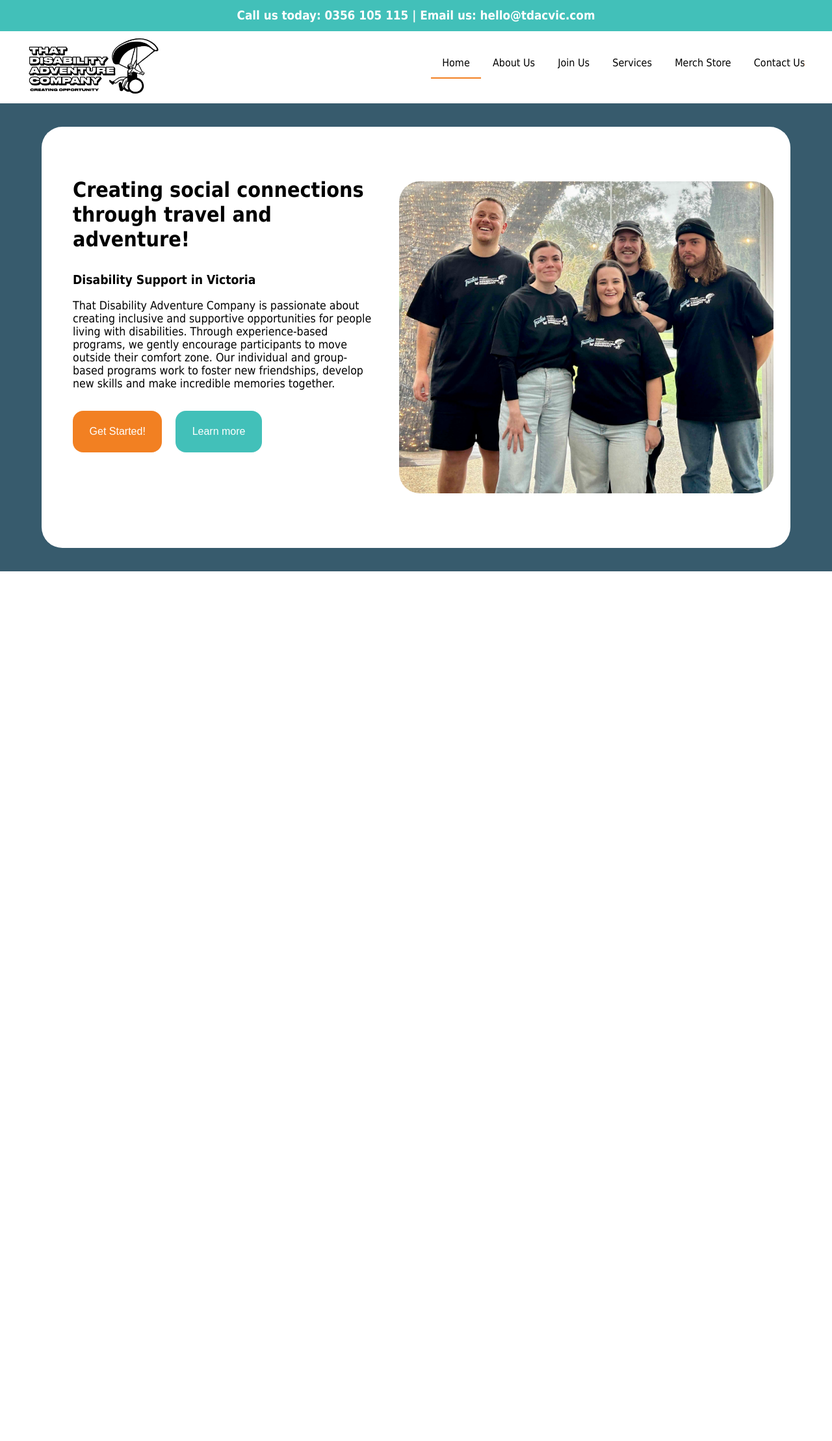
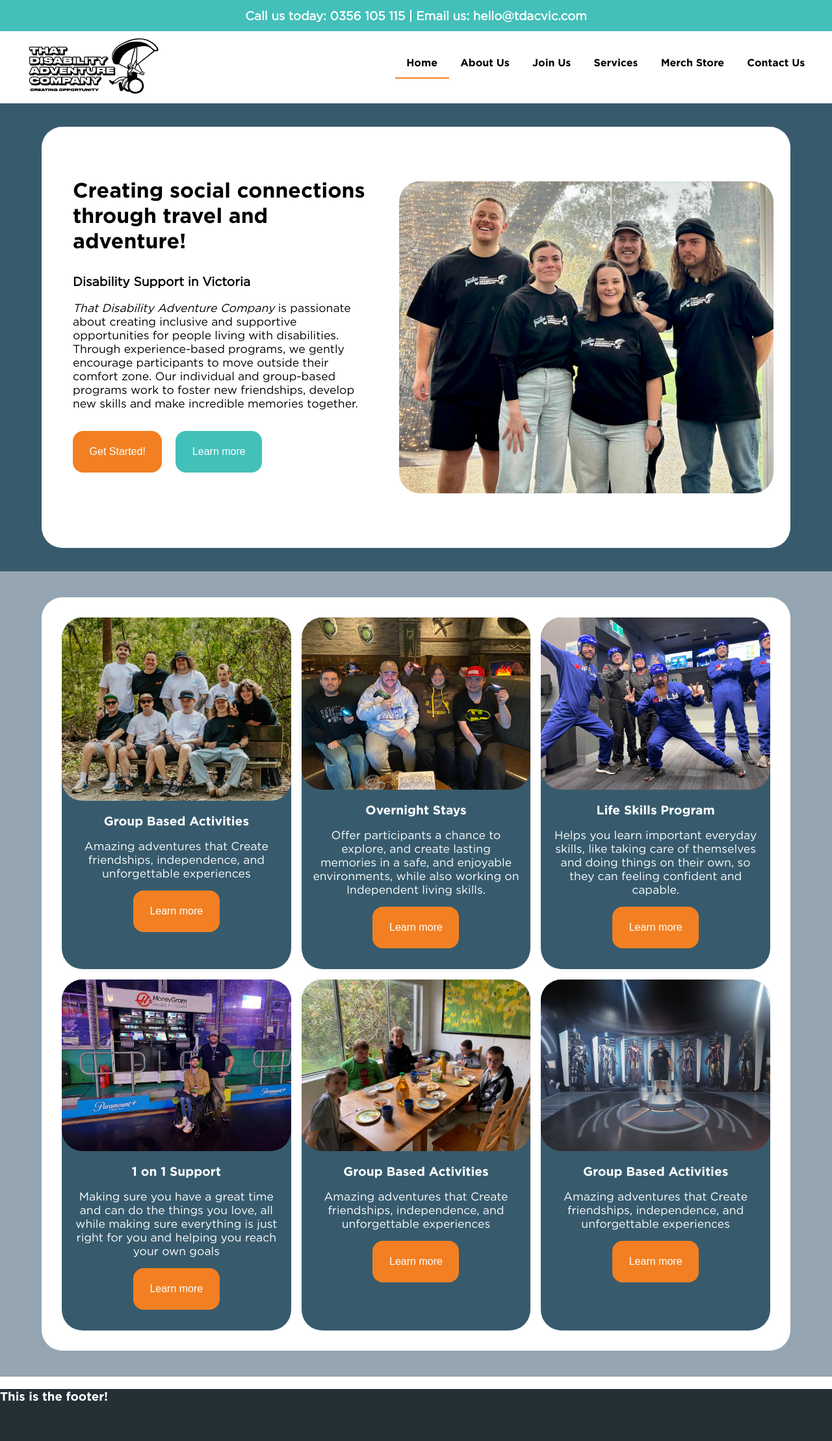
Before and after one commit to parrotTheDude/thatDisabilityAdventureCompany, a PHP site: page / in a window 1280 px wide. Shown: the whole page at 65% size. Before the commit the page ends 879 px from the top, so only its background shows below. Run offline with PHP 8.4, Linux system fonts and the light colour scheme.

Commit message:
Second panel functionality

```diff
--- a/index.html
+++ b/index.html
@@ -77,7 +77,7 @@
 	      </menu>
     	</section>
 
-			<!-- Looks great until 1475px -->
+			<!-- Primary Panel -->
     	<section class="topContentContainer">
     		<section class="mobileTopImgContainer">
     				<img class="mobileTopImg" src="img/crew.jpeg">
@@ -87,7 +87,7 @@
     			<section class="topWritten">
     				<h1 class="gothamBold">Creating social connections through travel and adventure!</h1>
     				<h2 class="gothamBook">Disability Support in Victoria</h2>
-    				<p>That Disability Adventure Company is passionate about creating inclusive and supportive opportunities for people living with disabilities. Through experience-based programs, we gently encourage participants to move outside their comfort zone. Our individual and group-based programs work to foster new friendships, develop new skills and make incredible memories together.</p>
+    				<p><i>That Disability Adventure Company</i> is passionate about creating inclusive and supportive opportunities for people living with disabilities. Through experience-based programs, we gently encourage participants to move outside their comfort zone. Our individual and group-based programs work to foster new friendships, develop new skills and make incredible memories together.</p>
     				<section class="btnsContainer">
     					<button class="topBtns accentOrgBg" role="button">Get Started!</button>
     					<button class="topBtns accentBlueBg" role="button">Learn more</button>
@@ -100,10 +100,71 @@
     		</article>
     	</section>
 
+    	<!-- What we offer panel -->
+    	<section class="panelContainer lightBg">
+    		<section class="topContent whiteBg margin">
+    			<section class="floatContainer">
+    				<section class="floater">
+    					<section><img class="floatImg" src="img/groupPic.jpg"></section>
+    					<section class="floatText">
+    						<h2>Group Based Activities</h2>
+    						<p>Amazing adventures that Create friendships, independence, and unforgettable experiences</p>
+    					<button class="topBtns accentOrgBg marginEdit" role="button">Learn more</button>
+    					</section>
+    				</section>
+
+    				<section class="floater">
+    					<section><img class="floatImg" src="img/overnight.jpeg"></section>
+    					<section class="floatText">
+    						<h2>Overnight Stays</h2>
+    						<p>Offer participants a chance to explore, and create lasting memories in a safe, and enjoyable environments, while also working on Independent living skills.</p>
+    					<button class="topBtns accentOrgBg marginEdit" role="button">Learn more</button>
+    					</section>
+    				</section>
+
+    				<section class="floater">
+    					<section><img class="floatImg" src="img/life.jpg"></section>
+    					<section class="floatText">
+    						<h2>Life Skills Program</h2>
+    						<p>Helps you learn important everyday skills, like taking care of themselves and doing things on their own, so they can feeling confident and capable. </p>
+    					<button class="topBtns accentOrgBg marginEdit" role="button">Learn more</button>
+    					</section>
+
+    				</section>
+    				<section class="floater">
+    					<section><img class="floatImg" src="img/oneOnOne.jpg"></section>
+    					<section class="floatText">
+    						<h2>1 on 1 Support</h2>
+    						<p>Making sure you have a great time and can do the things you love, all while making sure everything is just right for you and helping you reach your own goals </p>
+    					<button class="topBtns accentOrgBg marginEdit" role="button">Learn more</button>
+    					</section>
+    				</section>
+
+    				<section class="floater">
+    					<section><img class="floatImg" src="img/dinner.jpg"></section>
+    					<section class="floatText">
+    						<h2>Group Based Activities</h2>
+    						<p>Amazing adventures that Create friendships, independence, and unforgettable experiences</p>
+    					<button class="topBtns accentOrgBg marginEdit" role="button">Learn more</button>
+    					</section>
+    				</section>
+
+    				<section class="floater">
+    					<section><img class="floatImg" src="img/stock.jpg"></section>
+    					<section class="floatText">
+    						<h2>Group Based Activities</h2>
+    						<p>Amazing adventures that Create friendships, independence, and unforgettable experiences</p>
+    					<button class="topBtns accentOrgBg marginEdit" role="button">Learn more</button>
+    					</section>
+    				</section>
+    			</section>
+    		</section>
+    	</section>
+
 		</main>
 
-		<footer>
-
+		<footer class="darkBg white">
+			<h3>This is the footer!</h3>
 		</footer>
 
 		<!-- JS Section to make the mobile menu funciton and hide the rest of the content when it is active -->
--- a/style.css
+++ b/style.css
@@ -15,7 +15,7 @@ h1 {
 }
 
 h2, h3, h4, h5, h6 {
-	font-family: drukHeavy, Tahoma, sans-serif;
+	font-family: gothamBold, Tahoma, sans-serif;
 }
 
 p {
@@ -245,6 +245,11 @@ main {
   position: relative;
 }
 
+.panelContainer {
+  display: flex;
+  justify-content: space-between;
+}
+
 .topContentContainer {
   display: flex;
   justify-content: space-between;
@@ -264,9 +269,6 @@ main {
 .topWritten {
   width: 40%;
   padding: 2rem 1rem 0rem 3rem;
-}
-
-.topWrittenTitle {
 }
 
 .topImgContainer {
@@ -300,11 +302,11 @@ main {
   -webkit-user-select: none;
   touch-action: manipulation;
   margin-right: 1rem;
+  transition-duration: .3s;
 }
 
 .topBtns:hover {
   box-shadow: rgba(80, 63, 205, 0.5) 0 1px 30px;
-  transition-duration: .1s;
 }
 
 .mobileTopImgContainer {
@@ -317,6 +319,60 @@ main {
   width: 100%;
   height: auto;
 }
+
+/* Floating Panels for second main panel */
+.floatContainer {
+  display: flex;
+  flex-wrap: wrap;
+  justify-content: space-between;
+  width: 100%;
+  height: auto;
+  padding: 2%;
+}
+
+.floater {
+  width: calc(33.33333% - 1rem);
+  height: auto;
+  background-color: #375b6d;
+  color: #fff;
+  border-radius: 2rem;
+  margin: 0.5rem;
+  padding-bottom: 1rem;
+}
+
+.floatImg {
+  width: 100%;
+  height: auto;
+  border-radius: 2rem;
+}
+
+.floatText{
+  display: flex;
+  width: 90%;
+  flex-wrap: wrap;
+  justify-content: center;
+  margin: auto;
+  text-align: center;
+}
+
+.floatText p {
+  margin: 0;
+}
+
+.margin {
+  margin: 2.5rem auto;
+}
+
+.marginEdit {
+  margin: 1rem 0rem;
+}
+
+/* Footer */
+footer {
+  height: 5rem;
+}
+
+
 
 
 /* ---- Media Queries ---- */
@@ -391,14 +447,17 @@ main {
 }
 
 /* Tablets */
-@media screen and (max-width: 1024px) and (min-width: 600px) {
+@media screen and (max-width: 1024px) and (min-width: 650px) {
   .hideTablet{
     display: none;
+  }
+  .floater {
+    width: calc(50% - 1rem);
   }
 }
 
 /* Mobiles */
-@media screen and (max-width: 600px){
+@media screen and (max-width: 650px){
   #menuToggle {
     width: 75%;
   }
@@ -409,7 +468,19 @@ main {
     padding-left: 1rem;
   }
   .topWritten {
-    padding: 1rem 1rem 1rem 0.5rem;
+    padding: 0rem 1rem 1rem 0.5rem;
+  }
+  .floater {
+    margin: 0;
+    width: 100%;
+    border-radius: 0;
+  }
+  .floatContainer {
+    padding: 0;
+  }
+  .floatImg {
+    border-radius: 0;
+  }
 }
 
 
```
Also changed, not shown: img/dinner.jpg (added), img/groupPic.jpg (added), img/life.jpg (added), img/oneOnOne.jpg (added), img/overnight.jpeg (added), img/stock.jpg (added).
